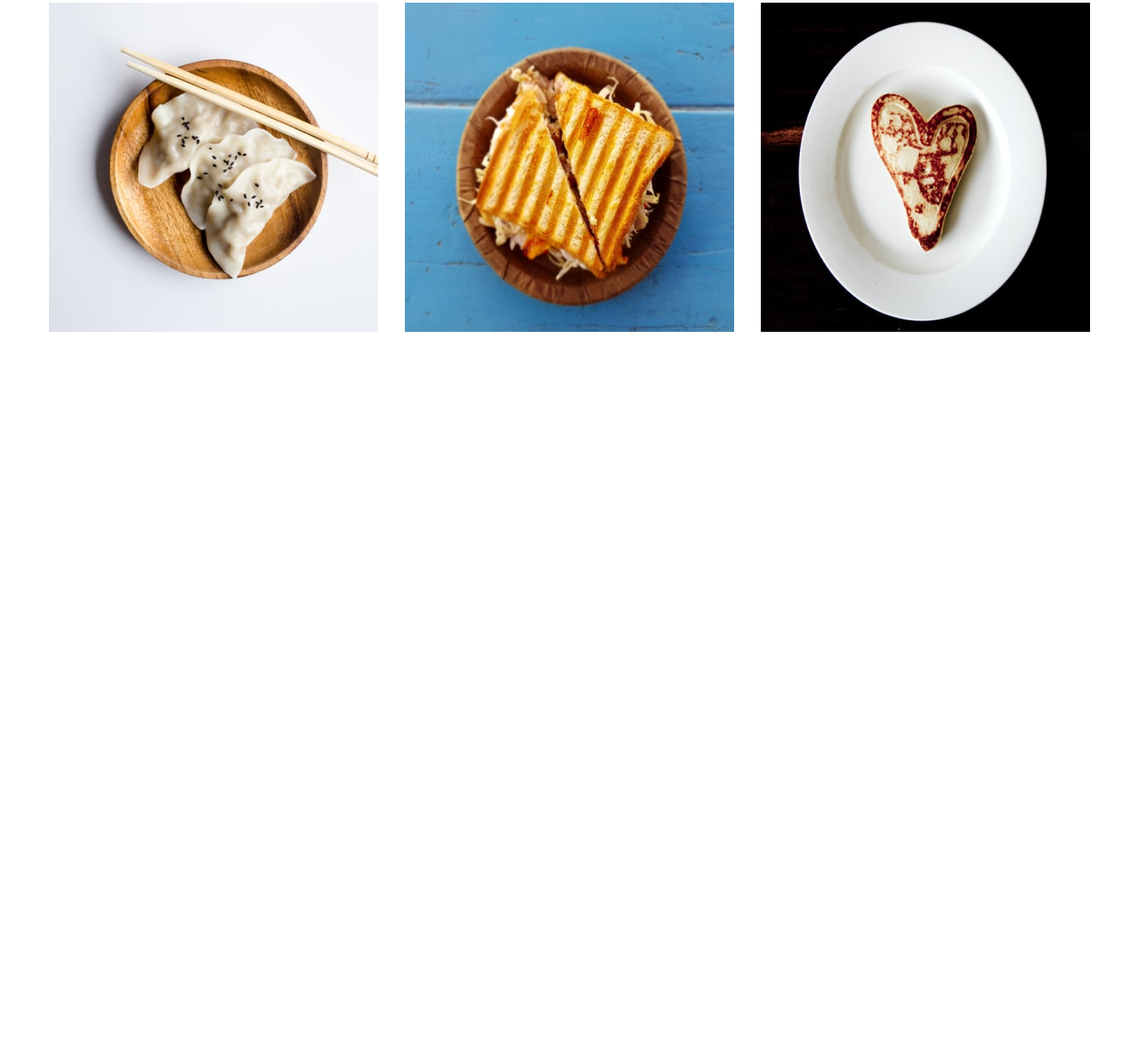
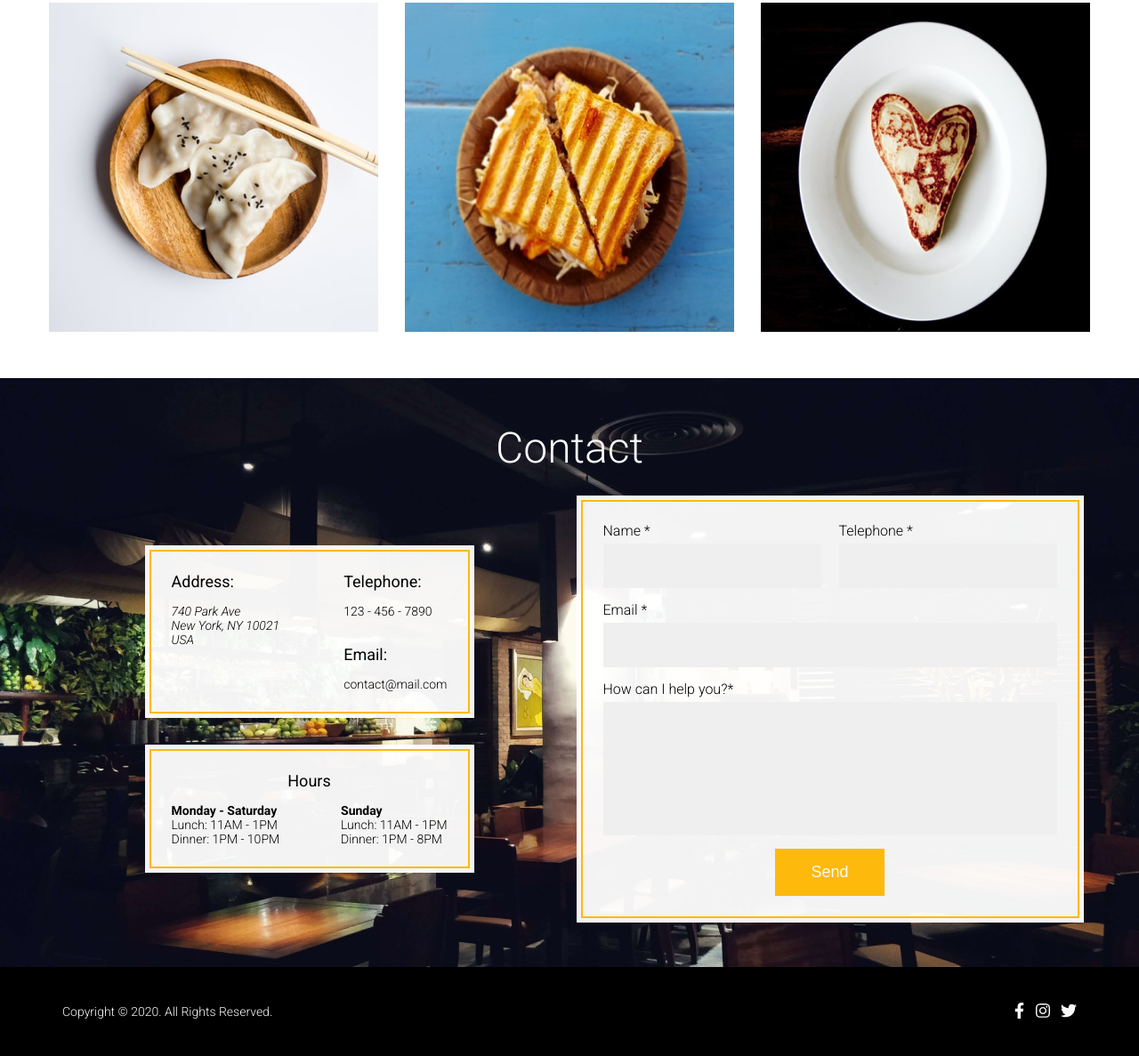
Before and after one commit to karol-wolski/restaurant, a website: page src/index.html in a window 1280 px wide. Shown: the part 2851-4038 px from the top of the page at 89% size. Before the commit the page ends 3276 px from the top, so only its background shows below. Drawn offline with nearby package versions, Linux system fonts and the light colour scheme; files that its build step writes are made by us from their sources; files whose address does not match are found by name.

Commit message:
feat: Contact and footer

```diff
--- a/src/index.html
+++ b/src/index.html
@@ -253,6 +253,102 @@
     </section>
   </div>
 
+  <section class="contact">
+    <h2 class="contact__title">
+      Contact
+    </h2>
+    <div class="contact__container">
+      <div class="contact__column">
+        <div class="contact__tile contact__address">
+          <div>
+            <h3>Address:</h3>
+            <address>
+              740 Park Ave <br>
+              New York, NY 10021 <br>
+              USA
+            </address>
+          </div>
+          <div>
+            <div>
+              <h3>Telephone:</h3>
+              <a href="tel:1234567890">123 - 456 - 7890</a>
+            </div>
+            <div>
+              <h3>Email:</h3>
+              <a href="mailto:contact@mail.com">contact@mail.com</a>
+            </div>
+          </div>
+        </div>
+        <div class="contact__tile contact__tile--column contact__hours">
+          <h3 class="contact__hours-title">
+            Hours
+          </h3>
+          <div>
+            <div>
+              <h4>Monday - Saturday</h4>
+              <p>Lunch: 11AM - 1PM</p>
+              <p>Dinner: 1PM - 10PM</p>
+            </div>
+            <div>
+              <h4>Sunday</h4>
+              <p>Lunch: 11AM - 1PM</p>
+              <p>Dinner: 1PM - 8PM</p>
+            </div>
+          </div>
+        </div>
+      </div>
+      <div class="contact__column">
+        <form action="#" class="form-contact">
+          <div class="form-contact__container">
+            <div class="form-contact__group">
+              <label class="form-contact__label" for="name">Name *</label>
+              <input class="form-contact__field" id="name" name="name" type="text">
+            </div>
+            <div class="form-contact__group">
+              <label class="form-contact__label" for="telephone">Telephone *</label>
+              <input class="form-contact__field" id="name" name="telephone" type="tel">
+            </div>
+          </div>
+          <div class="form-contact__group">
+            <label class="form-contact__label" for="email">Email *</label>
+            <input class="form-contact__field" id="name" name="email" type="email">
+          </div>
+          <div class="form-contact__group">
+            <label class="form-contact__label" for="message">How can I help you?*</label>
+            <textarea class="form-contact__field form-contact__field--textarea" cols="60" id="message" name="message"
+              rows="40"></textarea>
+          </div>
+          <button class="btn btn__contained" id="sendForm" type="submit">Send</button>
+        </form>
+      </div>
+    </div>
+  </section>
+
+  <footer class="footer">
+    <div class="footer__container">
+      <p class="footer__text">
+        Copyright © 2020. All Rights Reserved.
+      </p>
+      <ul class="social-media">
+        <li class="social-media__item">
+          <a href="#" class="social-media__link">
+            <img class="social-media__icon" src="./images/facebook-f-brands.svg" alt="" srcset="">
+          </a>
+        </li>
+        <li class="social-media__item">
+          <a href="#" class="social-media__link">
+            <img class="social-media__icon" src="./images/instagram-brands.svg" alt="" srcset="">
+          </a>
+        </li>
+        <li class="social-media__item">
+          <a href="#" class="social-media__link">
+            <img class="social-media__icon" src="./images/twitter-brands.svg" alt="" srcset="">
+          </a>
+        </li>
+      </ul>
+    </div>
+  </footer>
+
 </body>
 
 <script type="module" src="./js/script.js"></script>
--- a/src/scss/_colours.scss
+++ b/src/scss/_colours.scss
@@ -3,3 +3,7 @@ $bg-shading: rgba(0, 0, 0, 0.35);
 $bg-shading-70: rgba(0, 0, 0, 0.7);
 $bg-dark: rgba(0, 0, 0, 0.9);
 $accent: #fdb90c;
+$tile: rgba(255, 255, 255, 0.95);
+$base-dark: #000;
+$grey: #efefef;
+$red: #aa2222;
--- a/src/scss/_fonts.scss
+++ b/src/scss/_fonts.scss
@@ -1,4 +1,5 @@
 $fThin: 100;
 $fLight: 300;
 $fRegular: 400;
+$fMedium: 500;
 $fBold: 700;
--- a/src/scss/buttons.scss
+++ b/src/scss/buttons.scss
@@ -1,5 +1,6 @@
 @import './_colours';
 @import './_fonts';
+@import './_mixins';
 
 .btn {
   border: none;
@@ -21,4 +22,16 @@
       color: $accent;
     }
   }
+
+  &__contained {
+    @include font(1.8rem, $fMedium);
+    background-color: $accent;
+    color: $base;
+    padding: 1.6rem 4rem;
+    z-index: 1;
+
+    &:hover {
+      background-color: $red;
+    }
+  }
 }
--- /dev/null
+++ b/src/scss/contact.scss
@@ -0,0 +1,184 @@
+@import './_mixins';
+@import './_colours';
+@import './_fonts';
+
+.contact {
+  @include bg-image(
+    $bg-dark,
+    '../images/contact.jpg',
+    no-repeat,
+    cover,
+    center
+  );
+  padding: 5rem 0;
+
+  &__title {
+    @include font(4.8rem, $fLight);
+    text-align: center;
+    padding-bottom: 2.5rem;
+    color: $base;
+  }
+
+  &__container {
+    @include flex(space-between, center, column);
+    width: 120rem;
+    max-width: 100%;
+    padding: 0 1.5rem;
+    margin: 0 auto;
+
+    @media (min-width: 1024px) {
+      flex-direction: row;
+    }
+  }
+
+  &__column {
+    @include flex(center, center, column);
+    width: 58.5rem;
+    max-width: 100%;
+  }
+
+  &__tile {
+    @include flex(space-around, flex-start);
+    background-color: $tile;
+    padding: 3rem;
+    position: relative;
+    width: 57rem;
+    max-width: 100%;
+
+    @media (min-width: 1024px) {
+      justify-content: space-between;
+      width: 37rem;
+    }
+
+    &--column {
+      @include flex(center, center, column);
+    }
+
+    &::before {
+      content: '';
+      border: 2px solid $accent;
+      position: absolute;
+      top: 0.5rem;
+      right: 0.5rem;
+      bottom: 0.5rem;
+      left: 0.5rem;
+    }
+  }
+
+  &__address {
+    margin-bottom: 3rem;
+    div {
+      h3 {
+        @include font(1.8rem, $fRegular);
+        padding-bottom: 1.5rem;
+      }
+
+      address,
+      a {
+        @include font(1.4rem, $fLight);
+        color: $base-dark;
+        text-decoration: none;
+      }
+
+      a:focus {
+        outline-color: $accent;
+      }
+    }
+    div + div > div {
+      &:first-child {
+        padding-bottom: 3rem;
+      }
+    }
+  }
+
+  &__hours {
+    @media (max-width: 1024px) {
+      margin-bottom: 3rem;
+    }
+
+    h3 {
+      @include font(1.8rem, $fRegular);
+      padding-bottom: 1.5rem;
+    }
+
+    & > div {
+      @include flex(space-around, center);
+      width: 100%;
+
+      @media (min-width: 1024px) {
+        justify-content: space-between;
+      }
+
+      & > div {
+        h4 {
+          @include font(1.4rem, $fBold);
+        }
+        p {
+          @include font(1.4rem, $fLight);
+        }
+      }
+    }
+  }
+}
+
+.form-contact {
+  @include flex(space-between, center, column);
+  background-color: $tile;
+  padding: 3rem;
+  position: relative;
+  width: 57rem;
+  max-width: 100%;
+
+  &::before {
+    content: '';
+    border: 2px solid $accent;
+    position: absolute;
+    top: 0.5rem;
+    right: 0.5rem;
+    bottom: 0.5rem;
+    left: 0.5rem;
+  }
+
+  &__container {
+    @include flex(space-between, center, column);
+    width: 100%;
+
+    @media (min-width: 768px) {
+      flex-direction: row;
+      div:first-child {
+        margin-right: 2rem;
+      }
+    }
+  }
+
+  &__group {
+    @include flex(space-between, flex-start, column);
+    width: 100%;
+    height: max-content;
+    padding-bottom: 1.5rem;
+    z-index: 1;
+  }
+
+  &__field {
+    height: 5rem;
+    width: 100%;
+    background-color: $grey;
+    border: none;
+    @include font(1.8rem, $fLight);
+    padding: 0 1rem;
+    margin-top: 0.5rem;
+
+    &:focus {
+      outline-color: $accent;
+    }
+
+    &--textarea {
+      resize: none;
+      height: 15rem;
+    }
+  }
+
+  &__label {
+    @include font(1.6rem, $fLight);
+  }
+}
--- /dev/null
+++ b/src/scss/footer.scss
@@ -0,0 +1,25 @@
+@import './_mixins';
+@import './_colours';
+@import './_fonts';
+@import './global';
+
+.footer {
+  padding: 4rem 0;
+  background-color: $base-dark;
+
+  &__container {
+    @extend .container;
+    @include flex(space-between, center, column);
+    @media (min-width: 640px) {
+      flex-direction: row;
+    }
+  }
+
+  &__text {
+    color: $base;
+    @include font(1.4rem, $fLight);
+    @media (max-width: 640px) {
+      margin-bottom: 1.5rem;
+    }
+  }
+}
--- /dev/null
+++ b/src/scss/social-media.scss
@@ -0,0 +1,13 @@
+@import './_mixins';
+@import './_colours';
+@import './_fonts';
+
+.social-media {
+  @include flex(space-between, center);
+  list-style: none;
+  width: 7rem;
+
+  &__icon {
+    height: 1.8rem;
+  }
+}
--- a/src/scss/style.scss
+++ b/src/scss/style.scss
@@ -4,3 +4,6 @@
 @import './about-us.scss';
 @import './menu-card.scss';
 @import './gallery.scss';
+@import './contact.scss';
+@import './footer.scss';
+@import './social-media';
```
Also changed, not shown: src/images/contact.jpg (added), src/images/facebook-f-brands.svg (added), src/images/instagram-brands.svg (added), src/images/twitter-brands.svg (added).
